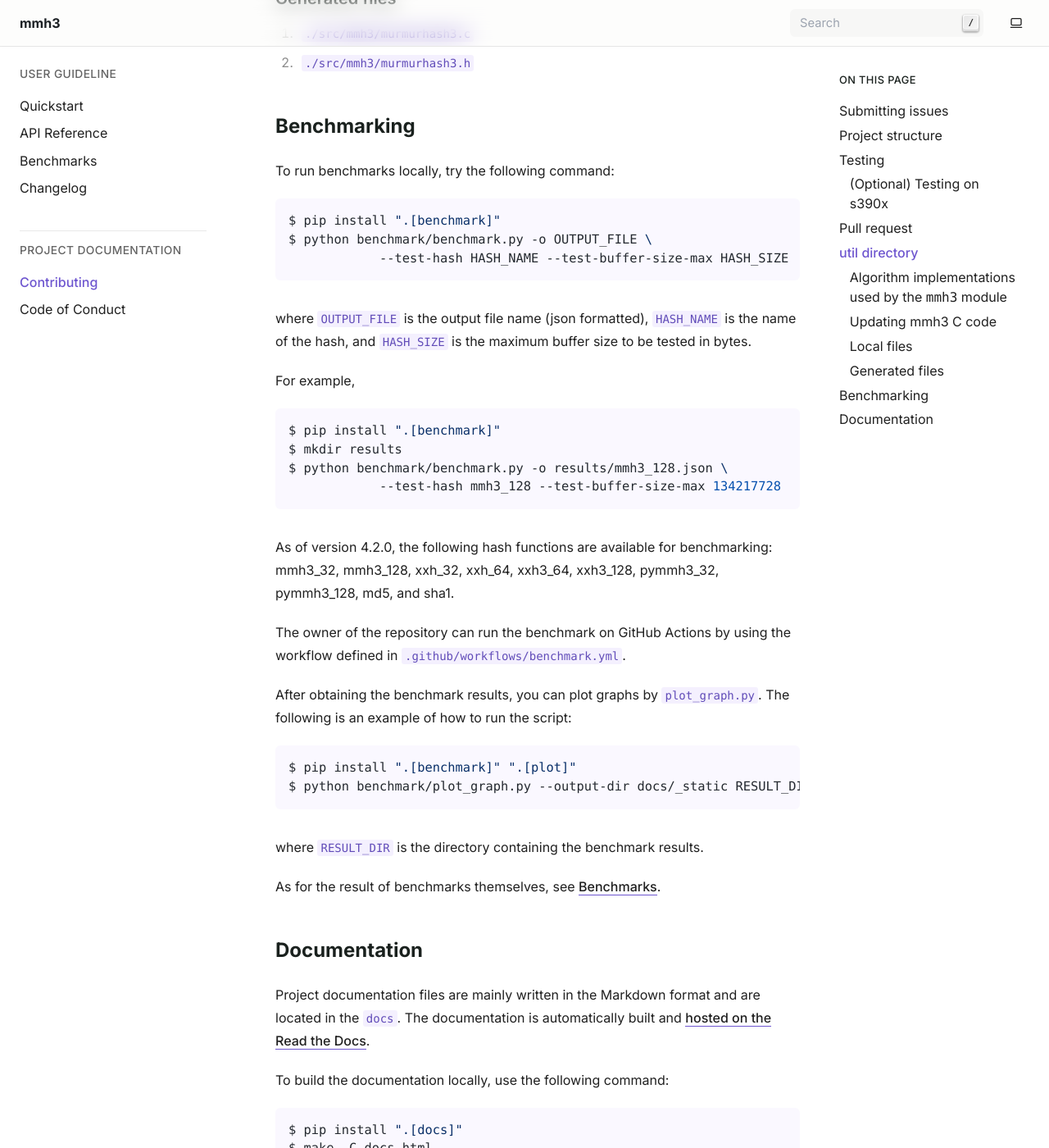
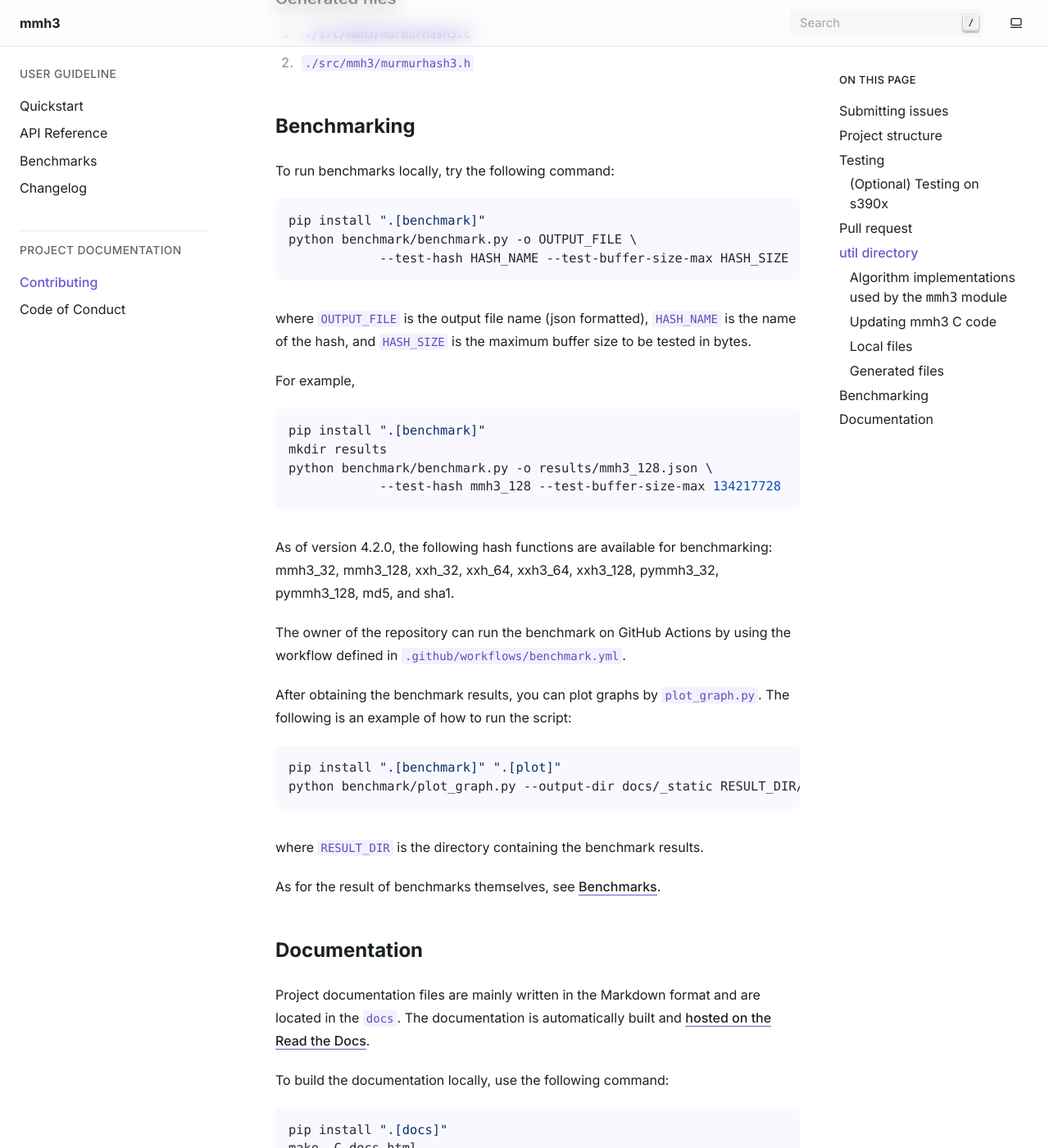
Before and after one commit to hajimes/mmh3, a Sphinx documentation site: the page built from docs/CONTRIBUTING.md, in a window 1280 px wide and 1400 px high, scrolled down 2958 px. Shown: the whole window at 82% size. Built offline with Sphinx 7.4.7, drawn with Linux system fonts in a browser that asks for light colours.

````diff
--- a/docs/CONTRIBUTING.md
+++ b/docs/CONTRIBUTING.md
@@ -3,8 +3,8 @@
 Thank you for your interest in contributing to the `mmh3` project. We
 appreciate your support and look forward to your contributions.
 
-Please read [README](https://github.com/hajimes/mmh3/blob/master/README.md) to get an
-overview of the `mmh3` project, and follow our
+Please read [README](https://github.com/hajimes/mmh3/blob/master/README.md) to
+get an overview of the `mmh3` project, and follow our
 [Code of Conduct](./CODE_OF_CONDUCT) (ACM Code of Ethics and Professional
 Conduct).
 
@@ -111,9 +111,9 @@ After file generation, use `clang-format` to format the generated code. Try
 
 To run benchmarks locally, try the following command:
 
-```bash
-$ pip install ".[benchmark]"
-$ python benchmark/benchmark.py -o OUTPUT_FILE \
+```shell
+pip install ".[benchmark]"
+python benchmark/benchmark.py -o OUTPUT_FILE \
             --test-hash HASH_NAME --test-buffer-size-max HASH_SIZE
 ```
 
@@ -123,10 +123,10 @@ in bytes.
 
 For example,
 
-```bash
-$ pip install ".[benchmark]"
-$ mkdir results
-$ python benchmark/benchmark.py -o results/mmh3_128.json \
+```shell
+pip install ".[benchmark]"
+mkdir results
+python benchmark/benchmark.py -o results/mmh3_128.json \
             --test-hash mmh3_128 --test-buffer-size-max 134217728
 ```
 
@@ -140,9 +140,9 @@ the workflow defined in `.github/workflows/benchmark.yml`.
 After obtaining the benchmark results, you can plot graphs by `plot_graph.py`.
 The following is an example of how to run the script:
 
-```bash
-$ pip install ".[benchmark]" ".[plot]"
-$ python benchmark/plot_graph.py --output-dir docs/_static RESULT_DIR/*.json
+```shell
+pip install ".[benchmark]" ".[plot]"
+python benchmark/plot_graph.py --output-dir docs/_static RESULT_DIR/*.json
 ```
 
 where `RESULT_DIR` is the directory containing the benchmark results.
@@ -157,9 +157,9 @@ located in the `docs`. The documentation is automatically built and
 
 To build the documentation locally, use the following command:
 
-```bash
-$ pip install ".[docs]"
-$ make -C docs html
+```shell
+pip install ".[docs]"
+make -C docs html
 ```
 
 To check the result of the built documentation, open
````
Also changed, not shown: 1 other file.
